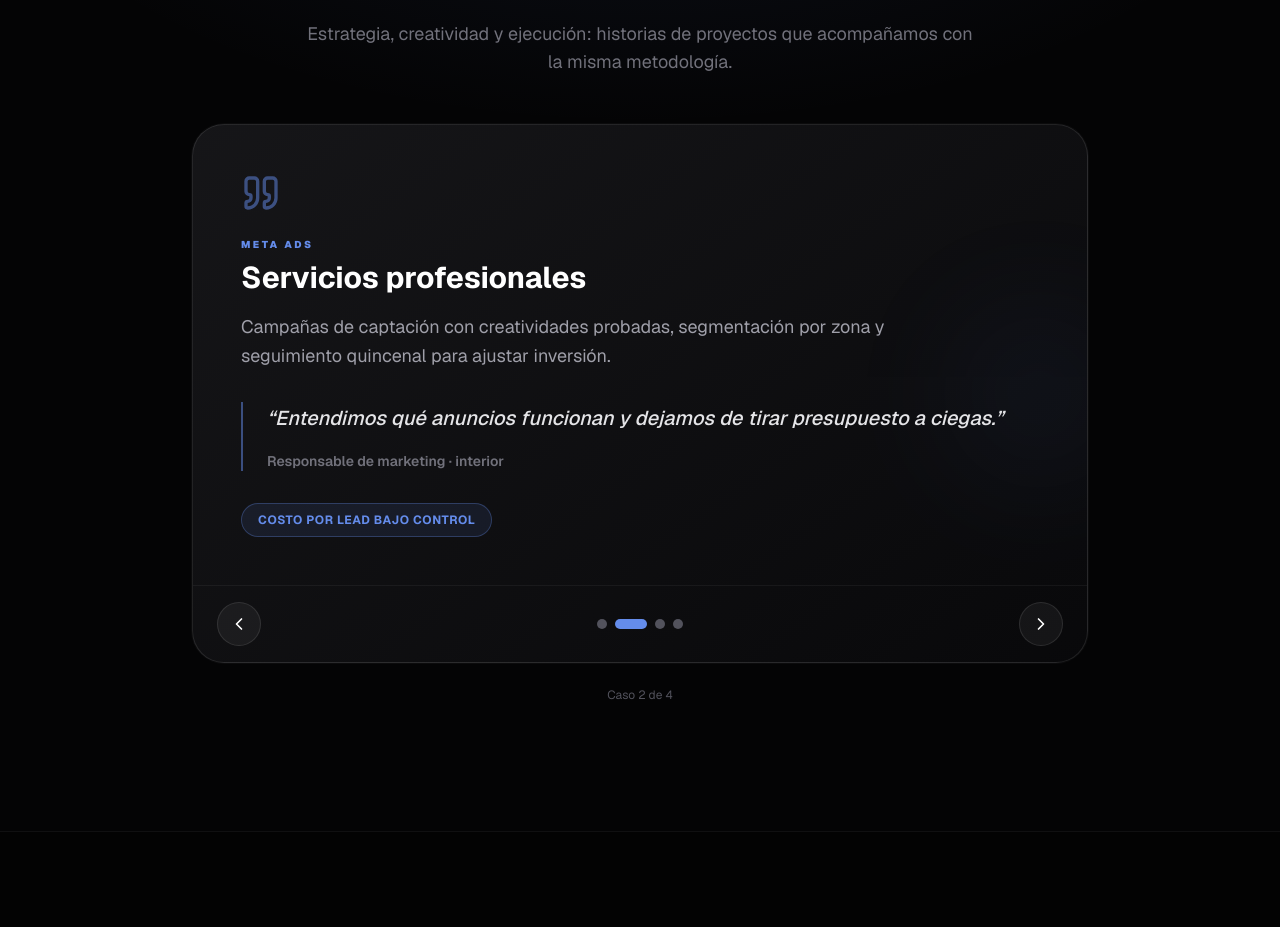
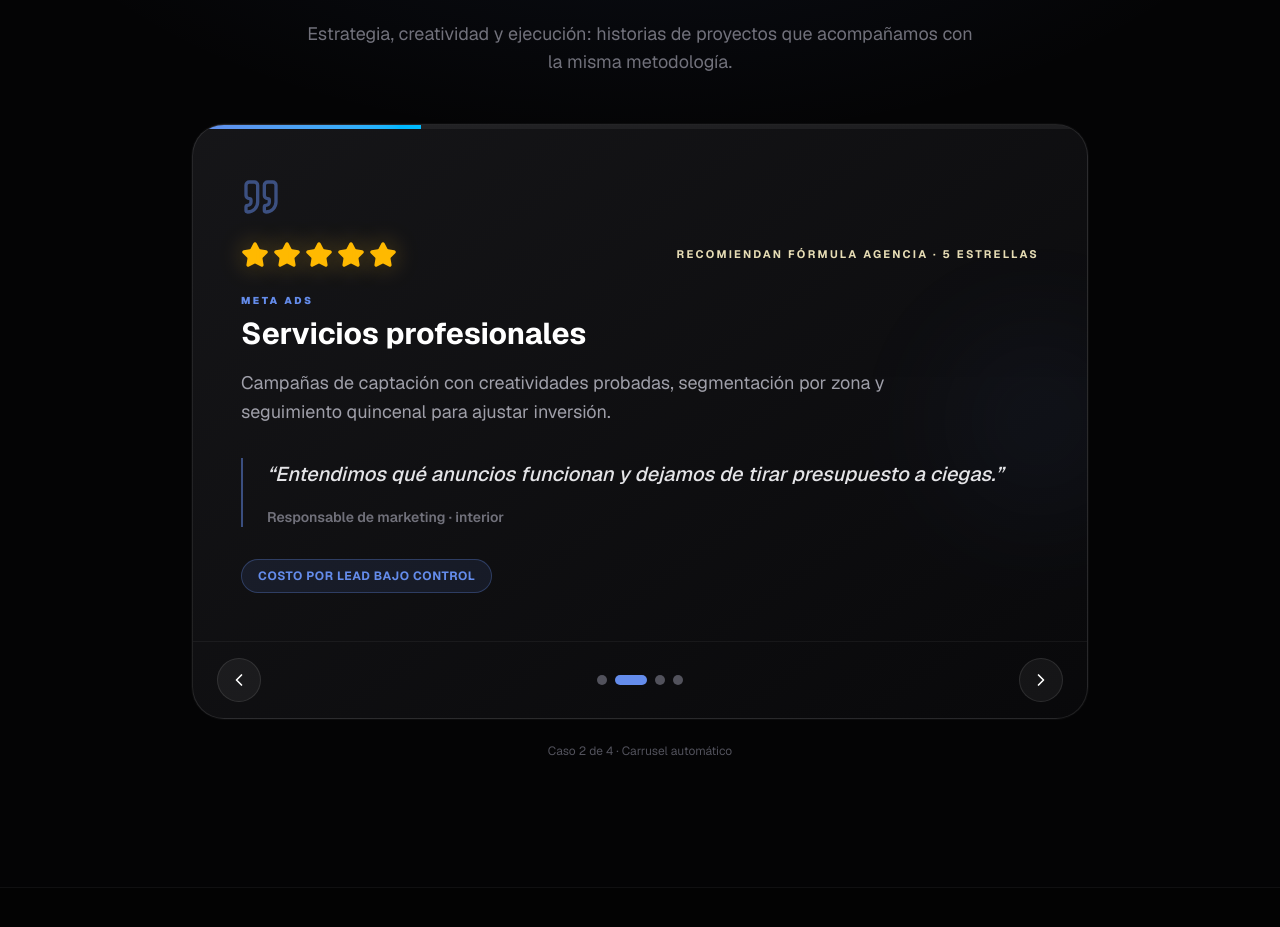
Before and after one commit to Madsjeez-Landings-Page/landingpagejuampi, a Next.js app: page / in a window 1280 px wide. Shown: the part 3075-4002 px from the top of the page. Built offline with nearby package versions, Linux system fonts and the light colour scheme.

Commit message:
UX: carrusel siempre automático, estrellas 5/5 y barra de progreso
Co-authored-by: Cursor <cursoragent@cursor.com>

```diff
--- a/components/client-cases-carousel.tsx
+++ b/components/client-cases-carousel.tsx
@@ -1,7 +1,7 @@
 "use client";
 
 import { useCallback, useEffect, useRef, useState } from "react";
-import { ChevronLeft, ChevronRight, Quote } from "lucide-react";
+import { ChevronLeft, ChevronRight, Quote, Star } from "lucide-react";
 import { BRAND_RGB } from "@/lib/brand";
 
 /** Editá esta lista con clientes y casos reales cuando los tengas. */
@@ -48,13 +48,37 @@ export const CLIENT_CASES = [
   },
 ] as const;
 
-const AUTO_MS = 6500;
+const AUTO_MS = 5500;
+
+function TrustStars({ label }: { label: string }) {
+  return (
+    <div
+      className="mb-6 flex flex-col gap-2 sm:flex-row sm:items-center sm:justify-between sm:gap-4"
+      role="img"
+      aria-label="Cinco estrellas. Los clientes recomiendan fórmula AGENCIA"
+    >
+      <div className="flex items-center gap-1">
+        {Array.from({ length: 5 }, (_, i) => (
+          <Star
+            key={i}
+            className="h-6 w-6 shrink-0 fill-amber-400 text-amber-400 drop-shadow-[0_0_12px_rgba(251,191,36,0.35)] sm:h-7 sm:w-7"
+            aria-hidden
+          />
+        ))}
+      </div>
+      <p className="text-[11px] font-bold uppercase tracking-[0.2em] text-amber-100/90 sm:text-right">
+        {label}
+      </p>
+    </div>
+  );
+}
 
 export function ClientCasesCarousel() {
   const [index, setIndex] = useState(0);
-  const [paused, setPaused] = useState(false);
   const [reduceMotion, setReduceMotion] = useState(false);
+  const [progress, setProgress] = useState(0);
   const resumeAt = useRef<number>(0);
+  const progressRaf = useRef<number>(0);
 
   const count = CLIENT_CASES.length;
 
@@ -69,19 +93,44 @@ export function ClientCasesCarousel() {
   const go = useCallback(
     (dir: -1 | 1) => {
       setIndex((i) => (i + dir + count) % count);
-      resumeAt.current = Date.now() + 20000;
+      resumeAt.current = Date.now() + 18000;
     },
     [count],
   );
 
   useEffect(() => {
-    if (paused || reduceMotion) return;
+    if (reduceMotion) return;
     const t = setInterval(() => {
       if (Date.now() < resumeAt.current) return;
       setIndex((i) => (i + 1) % count);
     }, AUTO_MS);
     return () => clearInterval(t);
-  }, [paused, reduceMotion, count]);
+  }, [reduceMotion, count]);
+
+  useEffect(() => {
+    if (reduceMotion) {
+      setProgress(0);
+      return;
+    }
+    setProgress(0);
+    const slideStarted = Date.now();
+    const tick = () => {
+      const now = Date.now();
+      if (now < resumeAt.current) {
+        setProgress(0);
+        progressRaf.current = requestAnimationFrame(tick);
+        return;
+      }
+      const effectiveStart = Math.max(slideStarted, resumeAt.current);
+      const p = Math.min(1, (now - effectiveStart) / AUTO_MS);
+      setProgress(p);
+      if (p < 1) {
+        progressRaf.current = requestAnimationFrame(tick);
+      }
+    };
+    progressRaf.current = requestAnimationFrame(tick);
+    return () => cancelAnimationFrame(progressRaf.current);
+  }, [index, reduceMotion]);
 
   const c = CLIENT_CASES[index];
 
@@ -90,8 +139,6 @@ export function ClientCasesCarousel() {
       id="casos"
       className="relative z-10 border-y border-white/5 bg-zinc-950/30 px-6 py-24 md:px-8 md:py-32"
       aria-labelledby="casos-heading"
-      onMouseEnter={() => setPaused(true)}
-      onMouseLeave={() => setPaused(false)}
     >
       <div
         className="pointer-events-none absolute inset-0 opacity-90"
@@ -122,6 +169,22 @@ export function ClientCasesCarousel() {
             background: `linear-gradient(145deg, rgba(24,24,27,0.9) 0%, rgba(9,9,11,0.95) 100%)`,
           }}
         >
+          {!reduceMotion && (
+            <div
+              className="h-1 w-full bg-white/[0.06]"
+              role="progressbar"
+              aria-valuemin={0}
+              aria-valuemax={100}
+              aria-valuenow={Math.round(progress * 100)}
+              aria-label="Progreso hasta el siguiente caso"
+            >
+              <div
+                className="h-full bg-gradient-to-r from-[#648CEB] to-sky-400"
+                style={{ width: `${progress * 100}%` }}
+              />
+            </div>
+          )}
+
           <div
             className="pointer-events-none absolute -right-20 top-1/2 h-64 w-64 -translate-y-1/2 rounded-full opacity-30 blur-3xl"
             style={{
@@ -134,6 +197,8 @@ export function ClientCasesCarousel() {
               className="mb-6 h-10 w-10 text-[#648CEB]/50"
               aria-hidden
             />
+
+            <TrustStars label="Recomiendan fórmula AGENCIA · 5 estrellas" />
 
             <p className="mb-2 text-[10px] font-black uppercase tracking-[0.25em] text-[#648CEB]">
               {c.tag}
@@ -205,8 +270,9 @@ export function ClientCasesCarousel() {
           aria-live="polite"
         >
           Caso {index + 1} de {count}
-          {paused ? " · Carrusel en pausa" : ""}
-          {reduceMotion ? " · Avance manual" : ""}
+          {reduceMotion
+            ? " · Avance manual (accesibilidad)"
+            : " · Carrusel automático"}
         </p>
       </div>
     </section>
```
